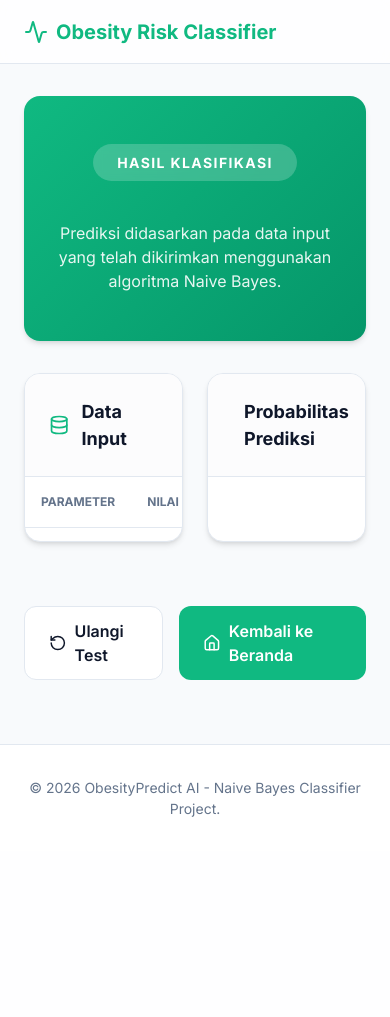
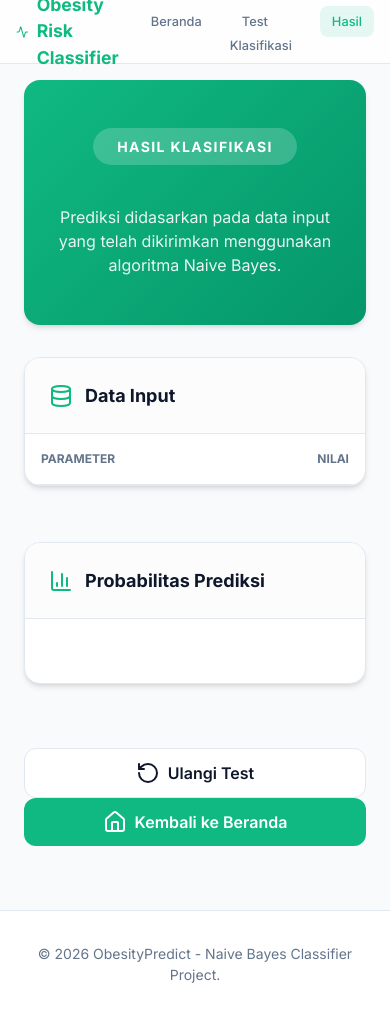
Before and after one commit to muhammadalimurtadho05/obesity-prediction-naive-bayes, a Django app: template classifier/templates/hasil.html in a window 390 px wide. Before the commit the page ends 817 px from the top, so only its background shows below. Run offline with Django 5.2, Linux system fonts and the light colour scheme; the template is opened without the code that fills it, so the values that code supplies are empty.

Commit message:
update: singkatan kata

```diff
--- a/classifier/static/css/modern.css
+++ b/classifier/static/css/modern.css
@@ -266,6 +266,11 @@ main {
     padding: 2rem;
 }
 
+.table-responsive {
+    overflow-x: auto;
+    -webkit-overflow-scrolling: touch;
+}
+
 .form-grid {
     display: grid;
     grid-template-columns: repeat(2, 1fr);
@@ -474,13 +479,59 @@ main {
     }
 }
 
+@media (max-width: 768px) {
+    .form-grid {
+        grid-template-columns: 1fr;
+    }
+
+    .container-main {
+        margin-top: 5rem;
+    }
+
+    .result-main {
+        font-size: 2.25rem;
+    }
+}
+
 @media (max-width: 640px) {
     .cta-group {
         flex-direction: column;
     }
 
-    .navbar-menu {
-        display: none; /* Hide menu on mobile for simplicity, or add a hamburger */
+    .hero h1 {
+        font-size: 2rem;
+    }
+
+    .navbar-container {
+        padding: 0 1rem;
+    }
+
+    .navbar-brand {
+        font-size: 1.1rem;
+    }
+
+    .nav-link {
+        padding: 0.5rem 0.75rem;
+        font-size: 0.8rem;
+    }
+
+    .btn-group-center {
+        flex-direction: column;
+        align-items: stretch;
+    }
+
+    .btn-group-center a {
+        margin-left: 0 !important;
+        justify-content: center;
+    }
+
+    .form-footer {
+        flex-direction: column-reverse;
+    }
+
+    .form-footer button {
+        width: 100%;
+        justify-content: center;
     }
 }
 
--- a/classifier/templates/hasil.html
+++ b/classifier/templates/hasil.html
@@ -4,7 +4,7 @@
 <head>
     <meta charset="UTF-8">
     <meta name="viewport" content="width=device-width, initial-scale=1.0">
-    <title>Analysis Results - ObesityPredict AI</title>
+    <title>Analysis Results - ObesityPredict</title>
     <link rel="preconnect" href="https://fonts.googleapis.com">
     <link rel="preconnect" href="https://fonts.gstatic.com" crossorigin>
     <link href="https://fonts.googleapis.com/css2?family=Inter:wght@400;500;600;700;800&display=swap" rel="stylesheet">
@@ -39,7 +39,7 @@
                     <i data-lucide="database" style="color: var(--primary);"></i>
                     <h2>Data Input</h2>
                 </div>
-                <div class="form-body" style="padding: 0;">
+                <div class="form-body table-responsive" style="padding: 0;">
                     <table class="data-table">
                         <thead>
                             <tr>
@@ -94,7 +94,7 @@
     </main>
 
     <footer>
-        <p>&copy; 2026 ObesityPredict AI - Naive Bayes Classifier Project.</p>
+        <p>&copy; 2026 ObesityPredict - Naive Bayes Classifier Project.</p>
     </footer>
 
     <script>
--- a/classifier/templates/index.html
+++ b/classifier/templates/index.html
@@ -4,7 +4,7 @@
 <head>
     <meta charset="UTF-8">
     <meta name="viewport" content="width=device-width, initial-scale=1.0">
-    <title>ObesityPredict AI - Naive Bayes Classifier</title>
+    <title>ObesityPredict - Naive Bayes Classifier</title>
     <!-- Inter Font -->
     <link rel="preconnect" href="https://fonts.googleapis.com">
     <link rel="preconnect" href="https://fonts.gstatic.com" crossorigin>
@@ -76,7 +76,7 @@
     </main>
 
     <footer>
-        <p>&copy; 2026 ObesityPredict AI - Naive Bayes Classifier Project. All rights reserved.</p>
+        <p>&copy; 2026 ObesityPredict - Naive Bayes Classifier Project. All rights reserved.</p>
     </footer>
 
     <script>
```
Also changed, not shown: classifier/templates/test.html (+12 -12 lines).
